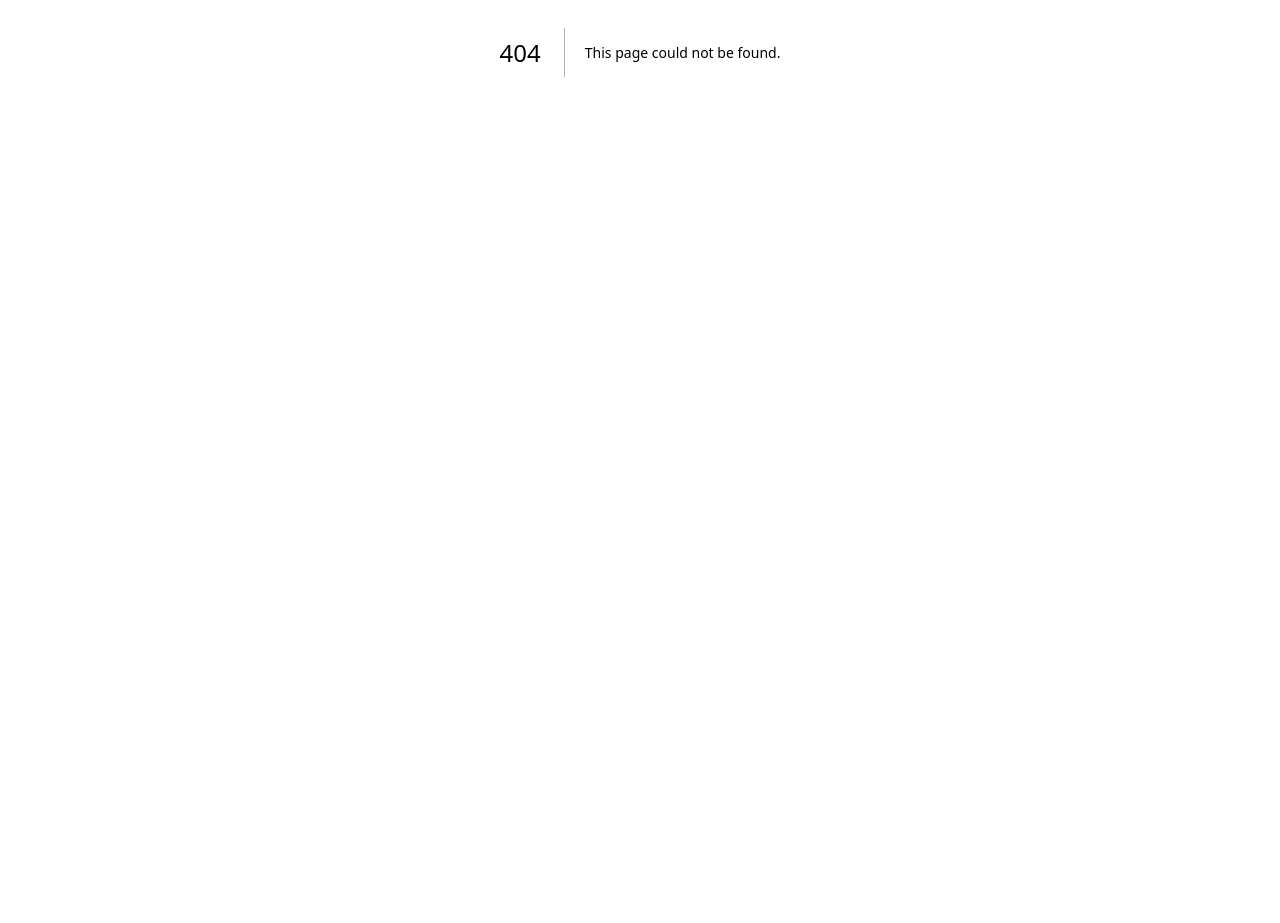
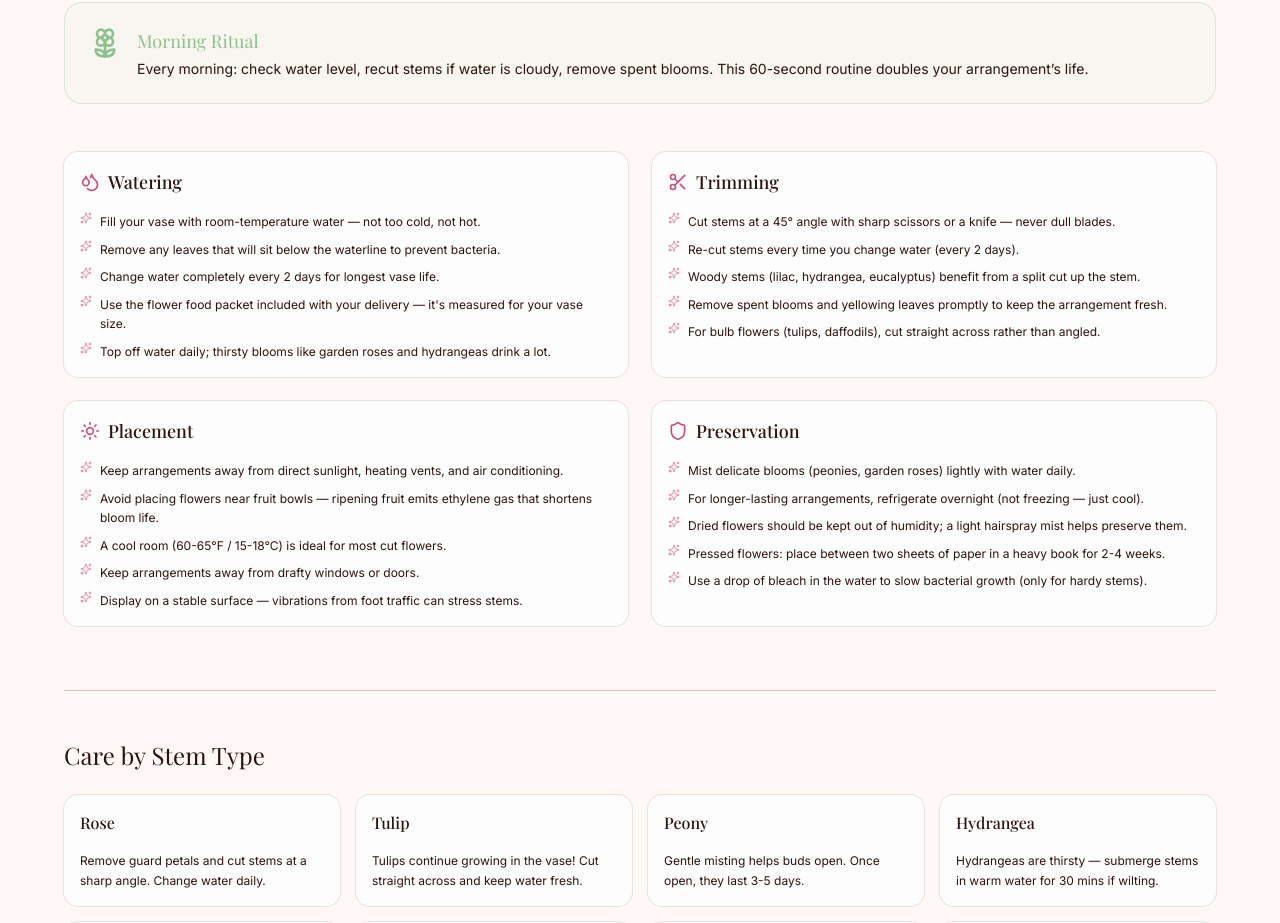
Before and after one commit to anas-khan-antimatter/mkt-petal-florist, a Next.js app: page /care in a window 1280 px wide. Before the commit this address had no page. Shown: the part 348-1271 px from the top of the page. Before the commit the page ends 800 px from the top, so only its background shows below. Built offline with nearby package versions, Linux system fonts and the light colour scheme; a web font is replaced by a local one.

Commit message:
antimatter: checkpoint c-1790733025493-8g8bu

```diff
--- /dev/null
+++ b/src/app/care/page.tsx
@@ -0,0 +1,178 @@
+"use client";
+
+import { Flower2, Droplets, Scissors, Sun, Shield, Sparkles } from "lucide-react";
+import { Button } from "@/components/ui/button";
+import { Badge } from "@/components/ui/badge";
+import { Separator } from "@/components/ui/separator";
+import {
+  Card,
+  CardContent,
+  CardHeader,
+  CardTitle,
+} from "@/components/ui/card";
+
+const careSections = [
+  {
+    title: "Watering",
+    icon: Droplets,
+    tips: [
+      "Fill your vase with room-temperature water — not too cold, not hot.",
+      "Remove any leaves that will sit below the waterline to prevent bacteria.",
+      "Change water completely every 2 days for longest vase life.",
+      "Use the flower food packet included with your delivery — it's measured for your vase size.",
+      "Top off water daily; thirsty blooms like garden roses and hydrangeas drink a lot.",
+    ],
+  },
+  {
+    title: "Trimming",
+    icon: Scissors,
+    tips: [
+      "Cut stems at a 45° angle with sharp scissors or a knife — never dull blades.",
+      "Re-cut stems every time you change water (every 2 days).",
+      "Woody stems (lilac, hydrangea, eucalyptus) benefit from a split cut up the stem.",
+      "Remove spent blooms and yellowing leaves promptly to keep the arrangement fresh.",
+      "For bulb flowers (tulips, daffodils), cut straight across rather than angled.",
+    ],
+  },
+  {
+    title: "Placement",
+    icon: Sun,
+    tips: [
+      "Keep arrangements away from direct sunlight, heating vents, and air conditioning.",
+      "Avoid placing flowers near fruit bowls — ripening fruit emits ethylene gas that shortens bloom life.",
+      "A cool room (60-65°F / 15-18°C) is ideal for most cut flowers.",
+      "Keep arrangements away from drafty windows or doors.",
+      "Display on a stable surface — vibrations from foot traffic can stress stems.",
+    ],
+  },
+  {
+    title: "Preservation",
+    icon: Shield,
+    tips: [
+      "Mist delicate blooms (peonies, garden roses) lightly with water daily.",
+      "For longer-lasting arrangements, refrigerate overnight (not freezing — just cool).",
+      "Dried flowers should be kept out of humidity; a light hairspray mist helps preserve them.",
+      "Pressed flowers: place between two sheets of paper in a heavy book for 2-4 weeks.",
+      "Use a drop of bleach in the water to slow bacterial growth (only for hardy stems).",
+    ],
+  },
+];
+
+const stemCare: { stem: string; tip: string }[] = [
+  { stem: "Rose", tip: "Remove guard petals and cut stems at a sharp angle. Change water daily." },
+  { stem: "Tulip", tip: "Tulips continue growing in the vase! Cut straight across and keep water fresh." },
+  { stem: "Peony", tip: "Gentle misting helps buds open. Once open, they last 3-5 days." },
+  { stem: "Hydrangea", tip: "Hydrangeas are thirsty — submerge stems in warm water for 30 mins if wilting." },
+  { stem: "Lily", tip: "Remove orange anthers to prevent pollen stains and extend bloom life." },
+  { stem: "Sunflower", tip: "Cut thick stems at an angle. Change water every day for best results." },
+  { stem: "Eucalyptus", tip: "Strip lower leaves and crush woody stem ends. Lasts 2-3 weeks in water." },
+  { stem: "Sweet Pea", tip: "Handle gently — stems are fragile. Keep cool and out of direct sun." },
+];
+
+const faq = [
+  { q: "How long will my arrangement last?", a: "Most arrangements last 5-10 days with proper care. Some blooms like eucalyptus and chrysanthemums can last 2-3 weeks." },
+  { q: "Should I use the flower food?", a: "Absolutely. Our flower food contains the perfect balance of nutrients, acidifier, and biocide. Follow the packet instructions for your vase size." },
+  { q: "What if a bloom wilts early?", a: "Remove it promptly so it doesn't affect other flowers. Some blooms naturally fade faster than others — that's part of their life cycle." },
+  { q: "Can I revive droopy flowers?", a: "Often yes! Recut the stem at a sharp angle and place in warm (not hot) water for 30 minutes. Many flowers will perk up." },
+  { q: "How do I care for dried arrangements?", a: "Keep out of direct sunlight to prevent fading, and gently dust with a soft brush or low-power hair dryer on cool." },
+];
+
+export default function CarePage() {
+  return (
+    <div className="pt-24 pb-24 px-6">
+      {/* Hero */}
+      <section className="relative overflow-hidden mb-16">
+        <div className="absolute inset-0 bg-romantic-gradient" />
+        <div className="max-w-4xl mx-auto text-center relative z-10">
+          <Badge variant="outline" className="rounded-full px-4 py-1 text-sm mb-4">
+            Guide
+          </Badge>
+          <h1 className="font-heading text-4xl md:text-6xl leading-tight mb-4">
+            Flower <span className="text-primary italic font-script">Care</span> Guide
+          </h1>
+          <p className="text-lg text-muted-foreground max-w-xl mx-auto">
+            Make your blooms last longer with our expert care tips. A little attention
+            goes a long way in preserving nature&rsquo;s beauty.
+          </p>
+        </div>
+      </section>
+
+      <div className="max-w-6xl mx-auto">
+        {/* Quick-start card */}
+        <div className="p-6 rounded-2xl bg-secondary/5 border border-sage mb-12">
+          <div className="flex items-start gap-4">
+            <Flower2 className="w-8 h-8 text-secondary" />
+            <div>
+              <h2 className="font-heading text-lg text-secondary">Morning Ritual</h2>
+              <p className="text-sm text-foreground mt-1">
+                Every morning: check water level, recut stems if water is cloudy,
+                remove spent blooms. This 60-second routine doubles your arrangement&rsquo;s life.
+              </p>
+            </div>
+          </div>
+        </div>
+
+        {/* Care sections */}
+        <div className="grid grid-cols-1 sm:grid-cols-2 gap-6 mb-16">
+          {careSections.map((section) => (
+            <Card key={section.title} className="border-border/50">
+              <CardHeader>
+                <CardTitle className="font-heading text-lg flex items-center gap-2">
+                  <section.icon className="w-5 h-5 text-primary" />
+                  {section.title}
+                </CardTitle>
+              </CardHeader>
+              <CardContent>
+                <ul className="space-y-2">
+                  {section.tips.map((tip) => (
+                    <li key={tip} className="flex items-start gap-2 text-xs leading-relaxed">
+                      <Sparkles className="w-3 h-3 text-primary/60 shrink-0" />
+                      <span>{tip}</span>
+                    </li>
+                  ))}
+                </ul>
+              </CardContent>
+            </Card>
+          ))}
+        </div>
+
+        <Separator />
+
+        {/* Per-stem guide */}
+        <h2 className="font-heading text-2xl mb-6 mt-12">Care by Stem Type</h2>
+        <div className="grid grid-cols-1 sm:grid-cols-2 lg:grid-cols-4 gap-4">
+          {stemCare.map((item) => (
+            <Card key={item.stem} className="border-border/40">
+              <CardHeader>
+                <CardTitle className="font-heading text-base">{item.stem}</CardTitle>
+              </CardHeader>
+              <CardContent className="text-xs text-foreground leading-relaxed">
+                {item.tip}
+              </CardContent>
+            </Card>
+          ))}
+        </div>
+
+        <Separator className="my-16" />
+
+        {/* FAQ */}
+        <h2 className="font-heading text-2xl mb-6">Frequently Asked Questions</h2>
+        <div className="space-y-4 max-w-3xl mx-auto">
+          {faq.map((item) => (
+            <details
+              key={item.q}
+              className="p-4 rounded-xl border border-border/40 cursor-pointer hover:border-primary/30 transition-all [&[open]]:bg-primary/5"
+            >
+              <summary className="font-heading text-base font-medium cursor-pointer">
+                {item.q}
+              </summary>
+              <p className="text-sm text-foreground leading-relaxed mt-3">
+                {item.a}
+              </p>
+            </details>
+          ))}
+        </div>
+      </div>
+    </div>
+  );
+}
```
